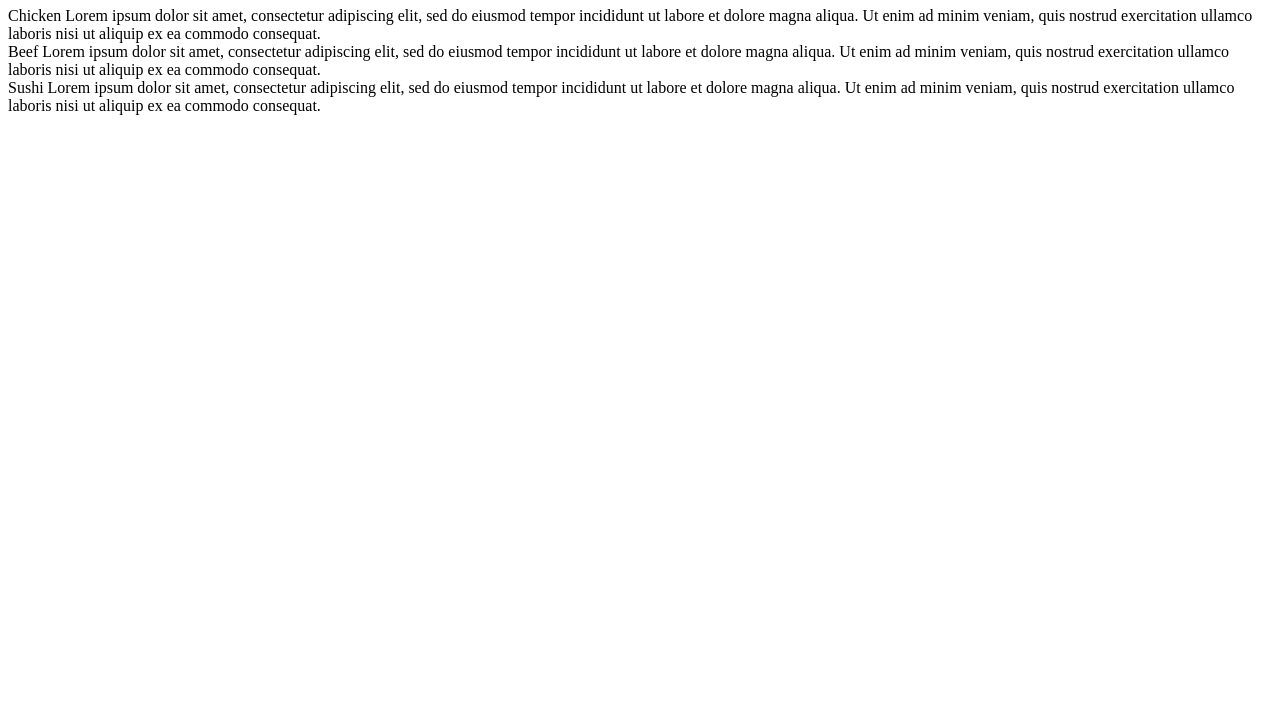
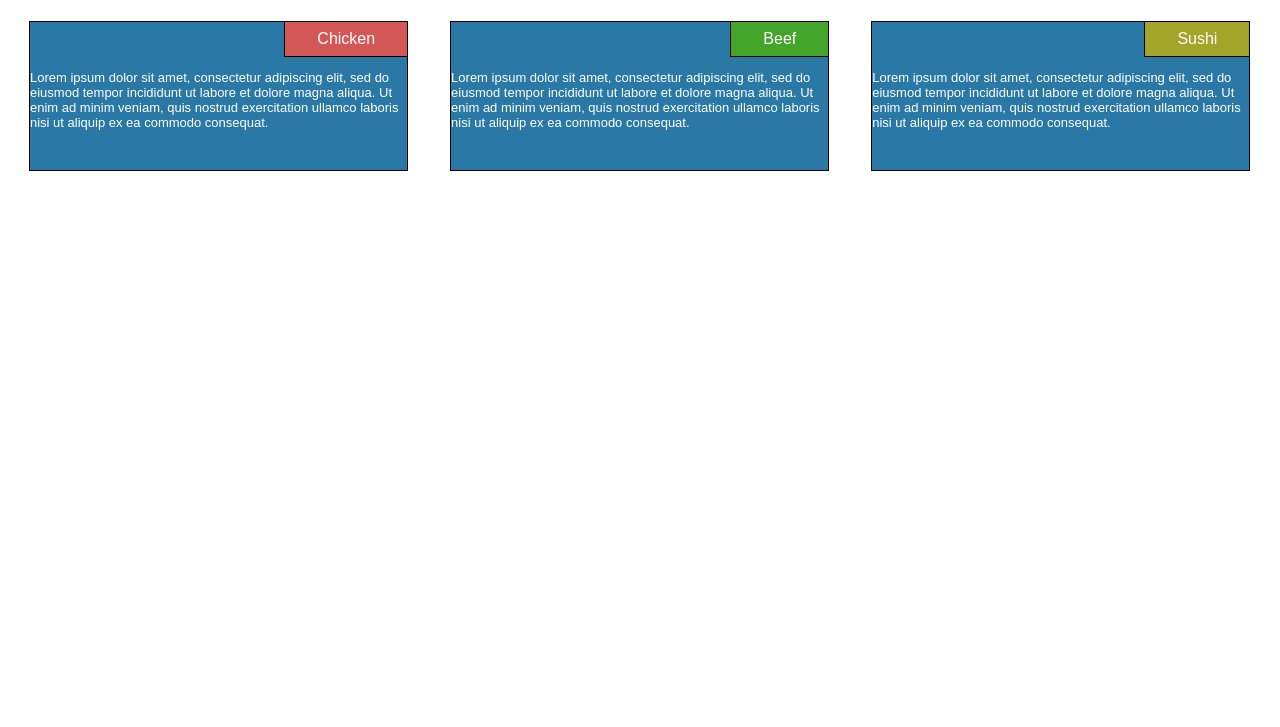
Before and after one commit to rhcp23/fullStackCourse, a plain HTML site: page mod2/index.html in a window 1280 px wide. Shown: the part 73-800 px from the top of the page. Drawn offline with Linux system fonts and the light colour scheme; the site is published under a folder, as on GitHub Pages, so addresses that start at the root find nothing.

Commit message:
Removed slash in href

```diff
--- a/mod2/index.html
+++ b/mod2/index.html
@@ -2,7 +2,7 @@
 <html>
 <head>
     <title>Title of the document</title>
-    <link rel="stylesheet" type="text/css" href="/css/StyleSheet1.css">
+    <link rel="stylesheet" type="text/css" href="css/StyleSheet1.css">
 </head>
 
 
```
